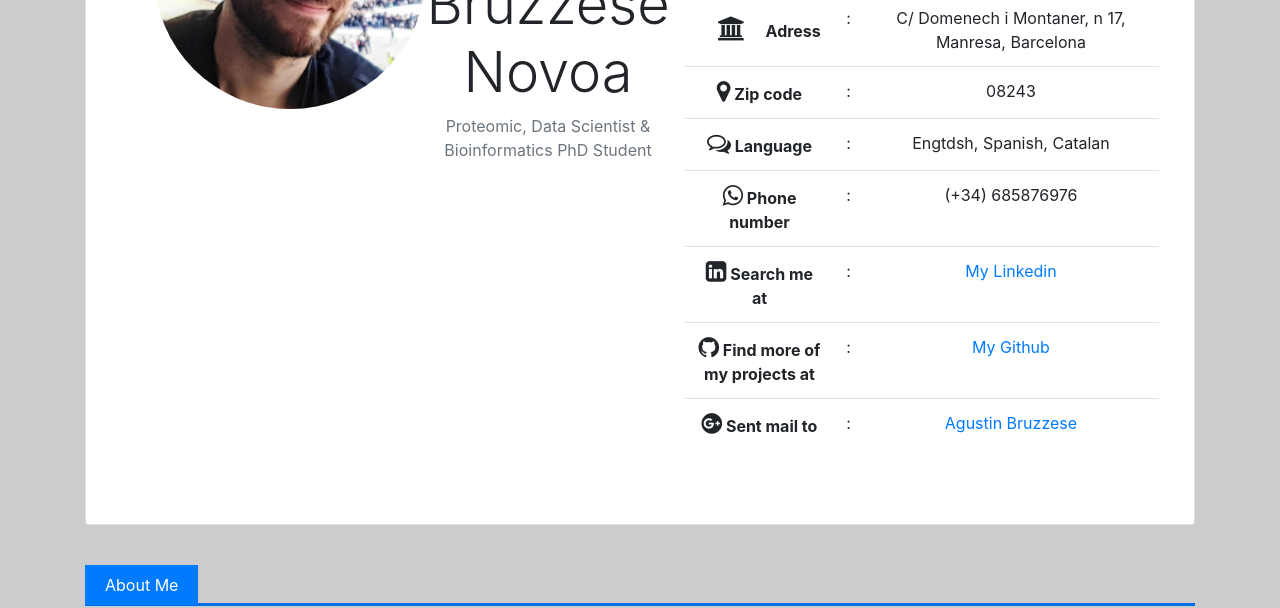
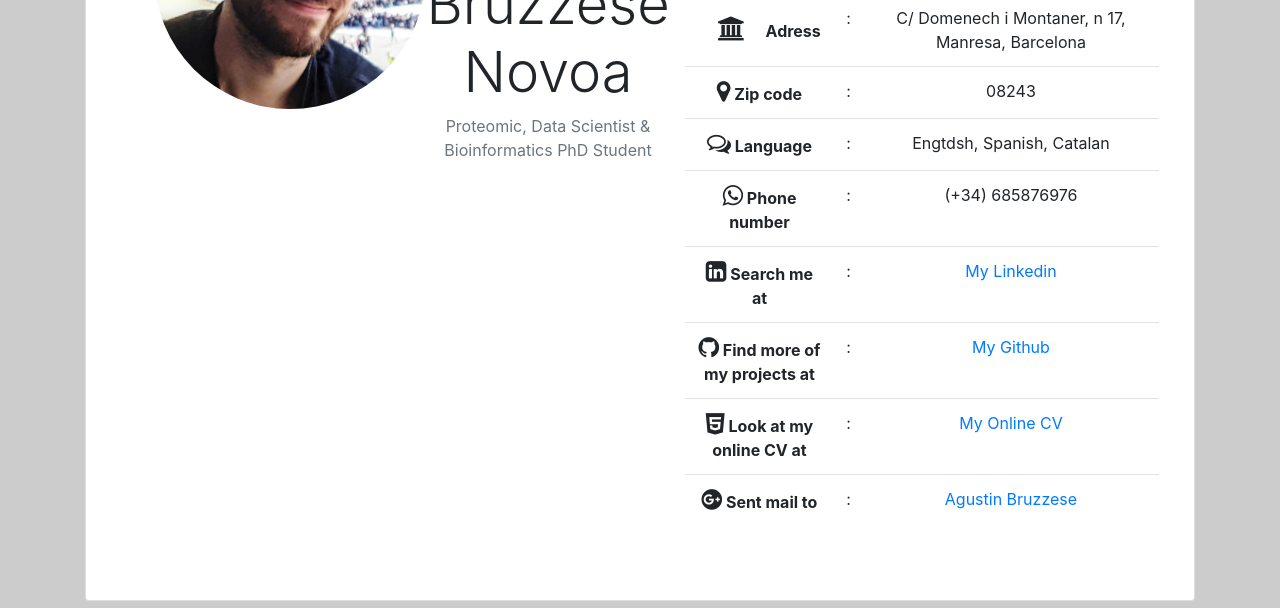
Before and after one commit to BruzzeseAgustin/MyCV, a plain HTML site: page index.html in a window 1280 px wide. Shown: the part 322-930 px from the top of the page. Drawn offline with nearby package versions, Linux system fonts and the light colour scheme.

Commit message:
Online
Updated Online publication

```diff
--- a/index.html
+++ b/index.html
@@ -120,7 +120,12 @@
 											<tr>
 												<td><b><i class="fa fa-github" style="font-size:24px"></i> Find more of my projects at </b></td>
 												<td>:</td>
-												<td><a href="https://github.com/BruzzeseAgustin/MyCV.git">My Github</a></td>
+												<td><a href="https://github.com/BruzzeseAgustin/MyCV">My Github</a></td>
+											</tr>
+											<tr>
+												<td><b><i class="fa fa-html5" style="font-size:24px"></i> Look at my online CV at</b></td>
+												<td>:</td>
+												<td><a href="https://bruzzeseagustin.github.io/MyCV/.">My Online CV</a></td>
 											</tr>
 											<tr>
 												<td><b><i class="fa fa-google-plus-official" style="font-size:24px"></i> Sent mail to </b></td>
```
